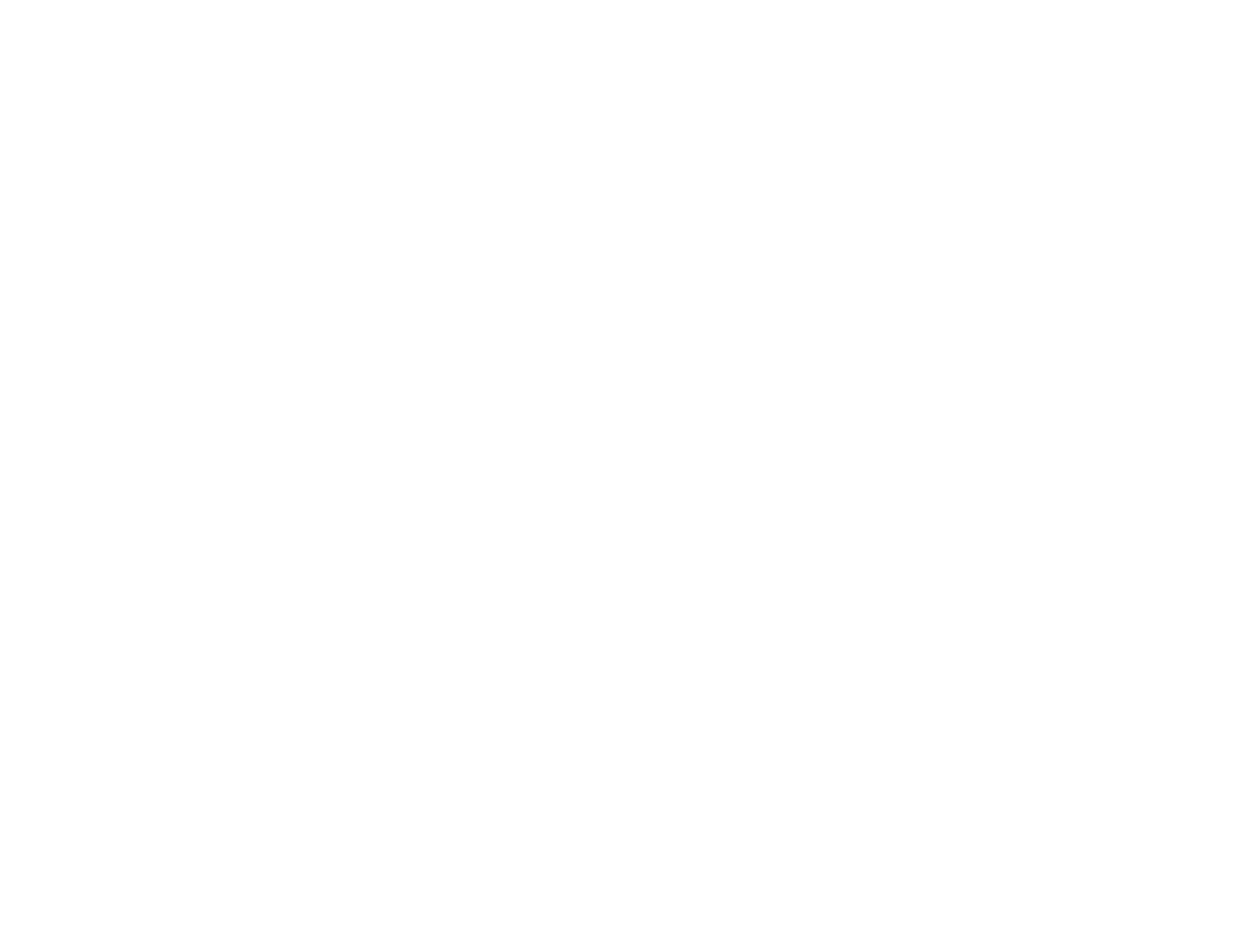
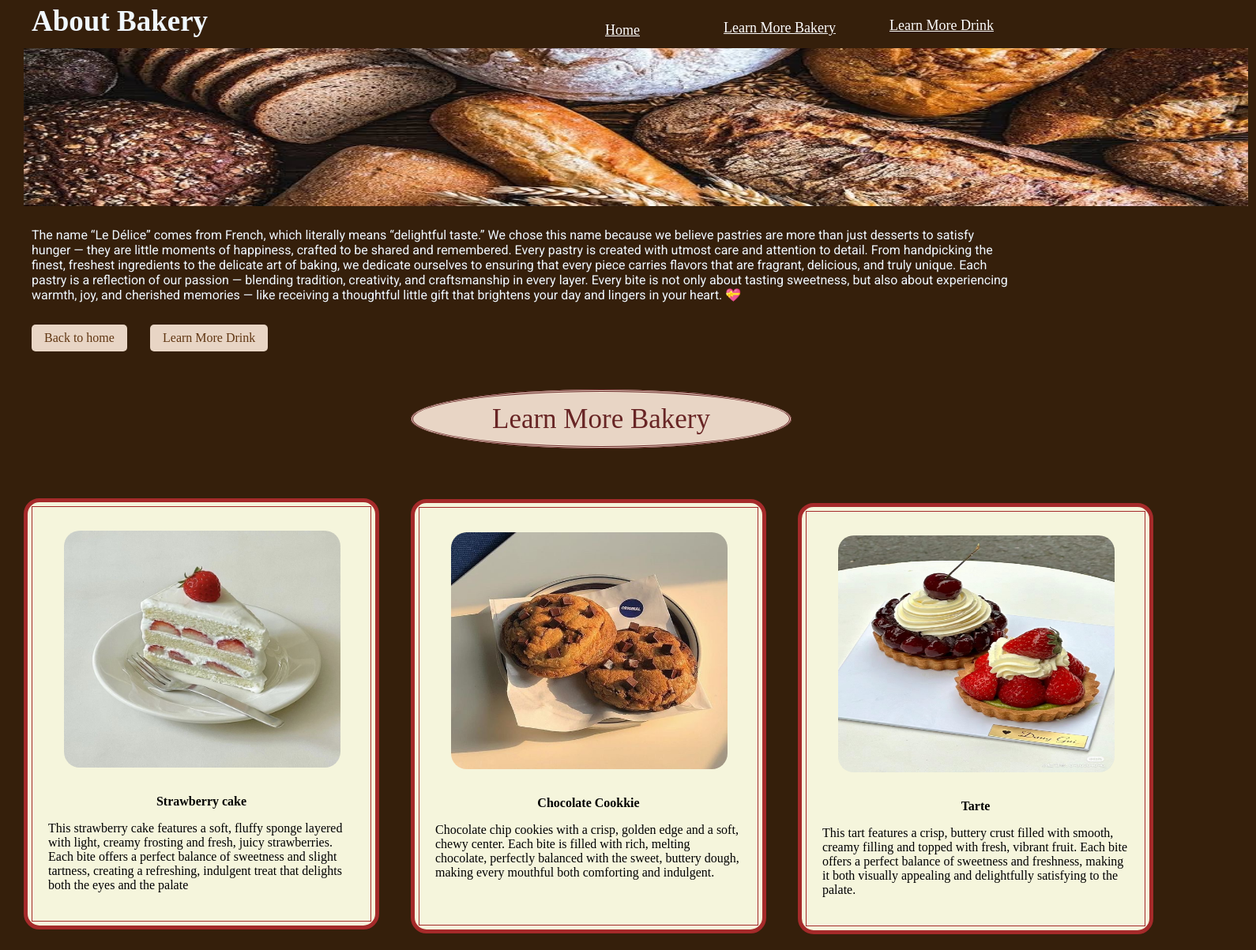
Before and after one commit to fair-ry/6809650135_MyShop, a plain HTML site: page my1stcategory.html in a window 1280 px wide. Shown: the whole page at 79% size, 1590 px wide, since content can reach past the window. Before the commit the page ends 800 px from the top, so only its background shows below. Drawn offline with Linux system fonts and the light colour scheme; a web font is replaced by a local one.

Commit message:
commit2_the top part of page 2 is learn more  bakery

```diff
--- a/my1stcategory.html
+++ b/my1stcategory.html
@@ -0,0 +1,86 @@
+<!DOCTYPE html>
+<html lang="en">
+<head>
+    <meta charset="UTF-8">
+    <meta name="viewport" content="width=device-width, initial-scale=1.0">
+    <title>My 1st Category</title>
+    <link rel="stylesheet" href="mystyle.css">
+</head>
+
+<body>
+    <body class="page1" >
+
+    <a href="index.html" class="main">Home</a>
+    <a href="my1stcategory.html" class="secondary">Learn More Bakery</a>
+    <a href="my2ndcategory.html" class="water">Learn More Drink</a>
+
+    <img id="background" src="resources/toast.jpg" alt="A Lot Bread" title="This is a Bread">
+    <h1 class="my1">About Bakery</h1>
+
+    <p class="text">
+        The name “Le Délice” comes from French, which literally means “delightful taste.”
+We chose this name because we believe pastries are more than just desserts to satisfy hunger — they are little moments of happiness, crafted to be shared and remembered.
+Every pastry is created with utmost care and attention to detail. From handpicking the finest, freshest ingredients to the delicate art of baking, we dedicate ourselves to ensuring that every piece carries flavors that are fragrant, delicious, and truly unique. Each pastry is a reflection of our passion — blending tradition, creativity, and craftsmanship in every layer.
+Every bite is not only about tasting sweetness, but also about experiencing warmth, joy, and cherished memories — like receiving a thoughtful little gift that brightens your day and lingers in your heart. 💝
+    </p>
+
+    <p>
+        <a href="index.html" class="love">Back to home</a>
+    </p>
+
+    <p>
+        <a href="my2ndcategory.html" class="food">Learn More Drink</a>
+    </p>
+
+    <p>
+        <a class="morebakery"> Learn More Bakery</a>
+    </p>
+
+    <table class="Bakery1" border="5" bordercolor="brown" cellspacing="5" cellpadding="20" bgcolor="beige" >
+     <tr>
+        <td>
+            <img class="imgBakery1" src="resources/cake.jpg" alt="Strawberry cake." title="This is a Strawberry cake">
+             <div>
+                <p class="strawberrycake"><center><b>Strawberry cake</b></center></p>
+                <p class="textstrawberrycake">This strawberry cake features a soft, fluffy sponge layered with light,
+                    creamy frosting and fresh, juicy strawberries. Each bite offers a perfect balance of sweetness and slight tartness,
+                    creating a refreshing, indulgent treat that delights both the eyes and the palate</p>
+     </div>
+        </td>
+    </tr>
+     </table>
+
+
+     <table class="Bakery2" border="5" bordercolor="brown" cellspacing="5" cellpadding="20" bgcolor="beige" >
+     <tr>
+        <td>
+            <img class="imgBakery2" src="resources/chocookie.jpg" alt="A Chocolate Chip Cookies" title="This is a Chocolate Chip Cookies">
+             <div>
+                <p class="chocookkie"><b><center>Chocolate Cookkie</center></b></p>
+                <p class="textchocookkie">Chocolate chip cookies with a crisp, golden edge and a soft, chewy center. Each bite is filled with rich,
+                     melting chocolate, perfectly balanced with the sweet, buttery dough, making every mouthful
+                     both comforting and indulgent.</p>
+     </div>
+        </td>
+    </tr>
+     </table>
+
+
+    <table class="Bakery3" border="5" bordercolor="brown" cellspacing="5" cellpadding="20" bgcolor="beige" >
+     <tr>
+        <td>
+            <img class="imgBakery3" src="resources/tarts.jpg" alt="A Tarte" title="This is a Tarte">
+             <div>
+                <p class="tarte"><b><center>Tarte</center></b></p>
+                <p class="texttarte">This tart features a crisp, buttery crust filled with smooth, creamy filling and
+                    topped with fresh, vibrant fruit. Each bite offers a perfect balance of sweetness and freshness, making
+                    it both visually appealing and delightfully satisfying to the palate.
+                </p>
+            </div>
+        </td>
+    </tr>
+     </table>
+
+
+</body>
+</html>
--- a/mystyle.css
+++ b/mystyle.css
@@ -7,6 +7,9 @@ body.home{
             padding: 20px;
             margin: 0;
             min-height: 100vh;
+            width: 100%;
+            max-width: 1480px;
+            overflow-x: hidden;
         }
         .main{
             display: inline-block;
@@ -14,8 +17,8 @@ body.home{
             color: rgb(255, 254, 254);
             text-emphasis: none;
             border-radius: 5px;
-            margin-left: 910px;
-            font-size: 21px;
+            margin-left: 730px;
+            font-size: 18px;
         }
         .main:hover{
             background-color: rgb(172, 110, 86);
@@ -27,8 +30,8 @@ body.home{
             color: rgb(255, 254, 254);
             text-emphasis: none;
             border-radius: 5px;
-            margin-left: 1110px;
-            font-size: 21px;
+            margin-left: 880px;
+            font-size: 18px;
             transform: translateY(-40px);
         }
         .secondary:hover{
@@ -41,8 +44,8 @@ body.home{
             color: rgb(255, 254, 254);
             text-emphasis: none;
             border-radius: 5px;
-            margin-left: 1340px;
-            font-size: 21px;
+            margin-left: 1090px;
+            font-size: 18px;
             transform: translateY(-80px);
         }
         .water:hover{
@@ -105,7 +108,7 @@ body.home{
             text-decoration: none;
             border-radius: 5px;
             transform: translateY(-50px);
-            margin-left: 130px;
+            margin-left: 180px;
         }
         .foods:hover{
             background-color: aliceblue;
@@ -427,3 +430,165 @@ body.home{
          .textvariety{
             color: black;
         }
+
+        /* my1 */
+
+        body.page1 {
+            background-color: rgb(53, 31, 11);
+            background-size: cover;
+            padding: 20px;
+            margin: 0;
+            min-height: 100vh;
+            width: 100%;
+            max-width: 1450px;
+            overflow-x: hidden;
+        }
+
+        .my1{
+            color: aliceblue;
+            font-size: 37px;
+            font-family: Ribeye;
+            margin-top: -290px;
+            padding: 20px;
+        }
+
+        .textvariety{
+            color: black;
+        }
+
+        .text{
+            color: aliceblue;
+            font-size: 16px;
+            font-family: Roboto;
+            margin-top: 200px;
+            padding: 20px;
+        }
+        .love{
+            display: inline-block;
+            padding: 8px 16px;
+            background-color: rgb(232, 213, 197);
+            color: rgb(96, 54, 18);
+            text-decoration: none;
+            border-radius: 5px;
+            margin-top: -100px;
+            margin-left: 20px;
+        }
+        .love:hover{
+            background-color: aliceblue;
+            padding: -20px;
+        }
+
+        .food{
+            display: inline-block;
+            padding: 8px 16px;
+            background-color: rgb(232, 213, 197);
+            color: rgb(96, 54, 18);
+            text-decoration: none;
+            border-radius: 5px;
+            transform: translateY(-50px);
+            margin-left: 170px;
+        }
+        .food:hover{
+            background-color: aliceblue;
+            padding: -20px;
+        }
+
+        #background{
+            width: 1550px;
+            height: 200px;
+            padding: 10px;
+            margin-top: -80px;
+        }
+
+        .morebakery{
+            font-size: 35px;
+            margin-left: 500px;
+            color: #682525;
+            border: double;
+            background-color: rgb(232, 213, 197);
+            padding: 15px;
+            padding-left: 100px;
+            padding-right: 100px;
+            border-radius: 50%;
+        }
+
+        .imgBakery1{
+            width: 350px;
+            height: 300px;
+            margin-top: 10px;
+            border-radius: 20px;
+            margin-left: 20px;
+        }
+
+        .Bakery1{
+        width: 450px;
+        height: 500px;
+        margin-left: 10px;
+        margin-top: 80px;
+        border-radius: 20px;
+        }
+
+        .strawberrycake{
+            margin-top: 30px;
+            font-size: 30px;
+        }
+
+        .textstrawberrycake{
+            color: black;
+            margin-top: 10px;
+        }
+
+        .imgBakery2{
+            width: 350px;
+            height: 300px;
+            margin-top: -10px;
+            border-radius: 20px;
+            margin-left: 20px;
+        }
+
+        .Bakery2{
+        width: 450px;
+        height: 550px;
+        margin-left: 10px;
+        margin-top: 40px;
+        border-radius: 20px;
+        margin-left: 500px;
+        margin-top: -545px;
+        }
+
+        .chocookkie{
+            margin-top: 20px;
+            font-size: 30px;
+        }
+
+        .textchocookkie{
+            color: black;
+            margin-top: 10px;
+        }
+
+        .imgBakery3{
+            width: 350px;
+            height: 300px;
+            margin-top: 10px;
+            border-radius: 20px;
+            margin-left: 20px;
+        }
+
+        .Bakery3{
+        width: 450px;
+        height: 500px;
+        margin-left: 0px;
+        margin-top: 30px;
+        border-radius: 20px;
+        margin-left: 990px;
+        margin-top: -545px;
+        }
+
+        .tarte{
+            color: black;
+            font-size: 30px;
+        }
+
+        .texttarte{
+            color: black;
+        }
```
